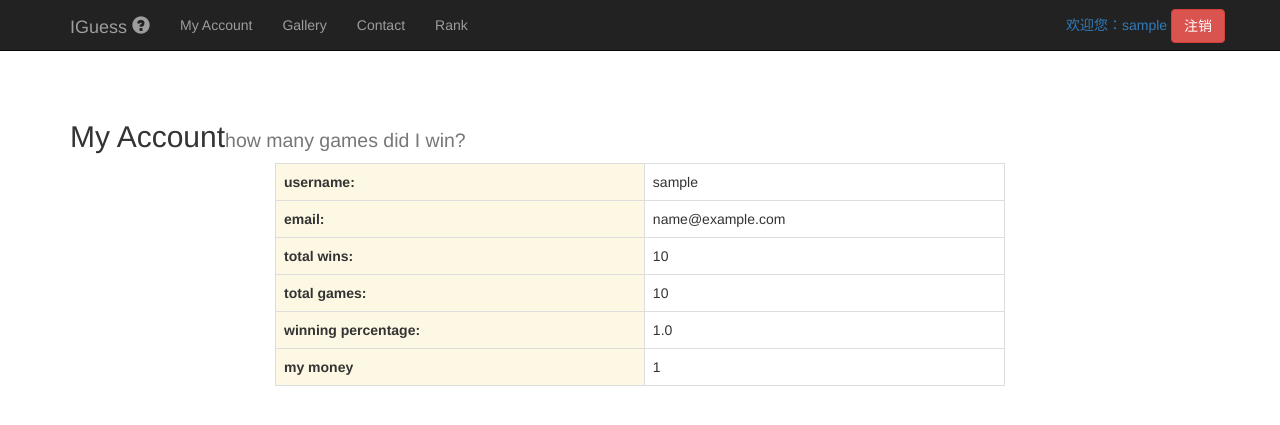
After one commit to kinglouisxviii/Iguess, a Django app: page /myaccount/ in a window 1280 px wide. The commit adds this page. Shown: the top 425 px of the page. Run offline with Django 3.2, Linux system fonts and the light colour scheme; a user stored in the database is signed in; tables that the repository leaves empty hold one stand-in row (values such as "Sample post"); some libraries are stand-ins or nearby versions.

Commit message:
money allocation not finished

```diff
--- a/Iguess/urls.py
+++ b/Iguess/urls.py
@@ -15,4 +15,5 @@ urlpatterns = patterns('',
     url(r'^logout/$', 'main.views.logout_view'),
     url(r'^choose/$', 'main.views.choose'),
     url(r'^rank/$','main.views.rank'),
+    url(r'^myaccount/$','main.views.myaccount'),
 )
--- a/main/models.py
+++ b/main/models.py
@@ -11,7 +11,7 @@ class Player(models.Model):
 	percent = models.FloatField()
 	money = models.IntegerField()
 	user_id = models.IntegerField()
-	last_reg = models.DateTimeField()
+	last_reg = models.DateField()
 
 class Topic(models.Model):
 	"""docstring for Topic"""
--- /dev/null
+++ b/main/templates/account.html
@@ -0,0 +1,35 @@
+{% extends "base.html" %}
+
+{% block content %}
+<div class="container">
+    <h2>My Account<small>how many games did I win?</small></h2>
+    <div class="col-md-8 col-md-offset-2">
+        <table class="table table-bordered table-hover">
+            <tr>
+                <th class="warning">username: </th>
+                <td>{{p.username}}</td>
+            </tr>
+            <tr>
+                <th class="warning">email: </th>
+                <td>{{p.email}}</td>
+            </tr>
+            <tr>
+                <th class="warning">total wins: </th>
+                <td>{{p.totalwin}}</td>
+            </tr>
+            <tr>
+                <th class="warning">total games: </th>
+                <td>{{p.totalgame}}</td>
+            </tr>
+            <tr>
+                <th class="warning">winning percentage: </th>
+                <td>{{p.percent}}</td>
+            </tr>
+            <tr>
+                <th class="warning">my money</th>
+                <td>{{p.money}}</td>
+            </tr>
+        </table>
+    </div>
+</div>
+{% endblock %}
--- a/main/templates/base.html
+++ b/main/templates/base.html
@@ -43,7 +43,7 @@
 
 			<div class="collapse navbar-collapse" id="navbar-collapse">
 				<ul class="nav navbar-nav">
-					<li><a href="#section-features">Features</a></li>
+					<li><a href="/myaccount/">My Account</a></li>
 					<li><a href="#section-gallery">Gallery</a></li>
 					<li><a href="#section-contact">Contact</a></li>
 					<li><a href="/rank/">Rank</a></li>
--- a/main/templates/login.html
+++ b/main/templates/login.html
@@ -24,7 +24,7 @@
 						<span style="color: #CC3300;">{{errorvalue}}</span>
 						{% endif %}
 					</div>
-					<div class="form-group"><input type="submit" value="submit" class="btn btn-success pull-right"></div>
+					<div class="form-group"><input type="submit" value="login" class="btn btn-success pull-right"></div>
 					<div class="form-group"><a class="btn btn-primary pull-right" href="/index/" style="margin-right: 5px;">return</a></div>
 			</div>
 		</div>
--- a/main/templates/register.html
+++ b/main/templates/register.html
@@ -16,7 +16,7 @@
 <div class="container">
 
 
-<form action="" method="post">
+<form action="" method="POST">
 		<h2>User register</h2>
 		<div class="form-group">
 			<label for="username">Username: </label><input type="text" name="username" placeholder="Enter your username here" class="form-control">
--- a/main/views.py
+++ b/main/views.py
@@ -8,7 +8,7 @@ from django.contrib.auth import authenticate,login,logout
 from django.contrib.auth.models import User
 from main.models import Player
 from main.models import Topic
-from datetime import datetime
+from datetime import *
 from main.models import Player_Topic
 # Create your views here.
 def register(request):
@@ -20,13 +20,12 @@ def register(request):
 			confirm = User.objects.create_user(username = form.cleaned_data['username'], email = form.cleaned_data['email'], password = form.cleaned_data['password2'])
 			confirm.save
 			u = User.objects.get(username = form.cleaned_data['username'])
-
-			foreign = Player(username = form.cleaned_data['username'], email = form.cleaned_data['email'], totalgame = 0, totalwin = 0, times_today = 0, percent = 0, money = 100, user_id = u.id)
+			foreign = Player(username = u, email = form.cleaned_data['email'], totalgame = 0, totalwin = 0, times_today = 0, percent = 0, money = 100, user_id = u.id, last_reg = date.today())
 			foreign.save()
 			return HttpResponseRedirect('/login/')
 	else:
 		form = RegisterForm()
-	return render_to_response('register.html',{'error_user': error['username'], 'error_email': error['email'], 'error_password': error['password2']})
+	return render_to_response('register.html', {'error_user': error.get('username'), 'error_email': error.get('email'), 'error_password': error.get('password2')})
 
 def login_view(request):
 	error = False
@@ -37,6 +36,13 @@ def login_view(request):
 		if user is not None:
 			if user.is_active:
 				login(request, user)
+				try:
+					p = Player.objects.get(username = username)
+				except ObjectDoesNotExist:
+					return HttpResponseRedirect('/index/')
+				if p.last_reg < date.today():
+					p.money += 0
+					p.save()
 				return HttpResponseRedirect('/index/')
 			else:
 				error = True
@@ -92,3 +98,12 @@ def rank(request):
 		rank = rank[:10]
 		return render(request,'rank.html',{'rank': rank})
 	return render(request,'rank.html')
+
+
+def myaccount(request):
+	if request.user.is_authenticated():
+		userid = request.user.id
+		p = Player.objects.get(user_id = userid)
+		return render(request,'account.html',{'p': p})
+	else:
+		return HttpResponseRedirect('/index',{'request', request})
```
Also changed, not shown: 3 other files.
